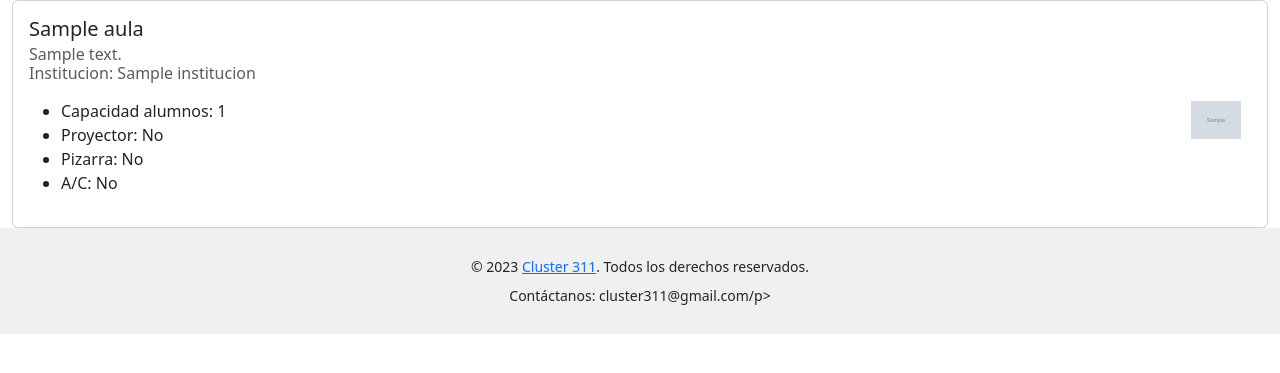
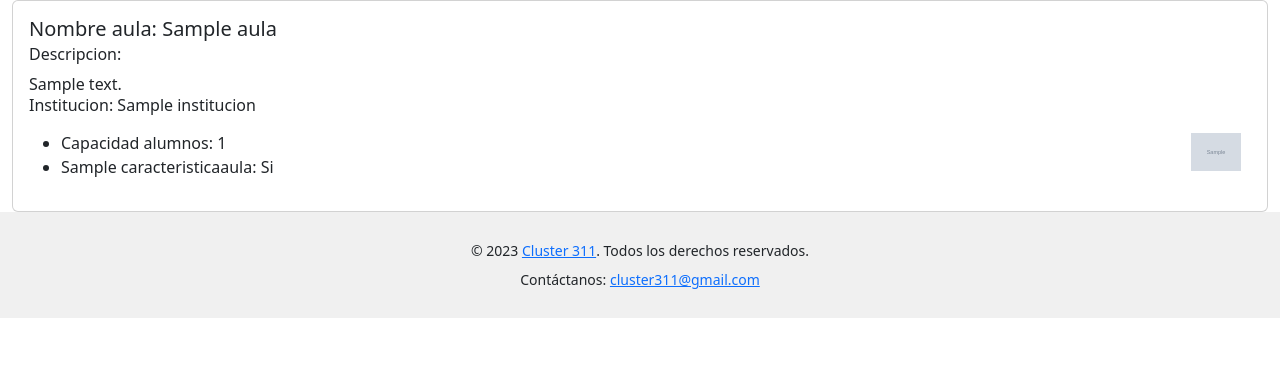
Before and after one commit to avdata99/clasdrom, a Django app: page /aulas/1/ in a window 1280 px wide. Shown: the part 56-429 px from the top of the page. Run offline with Django 4.2, Linux system fonts and the light colour scheme; tables that the repository leaves empty hold one stand-in row (values such as "Sample post"); grey boxes marked "Sample" are stand-in pictures.

Commit message:
formulario para agregar aulas

```diff
--- a/cdrom/aulas/templates/aulas/aula_detail.html
+++ b/cdrom/aulas/templates/aulas/aula_detail.html
@@ -2,7 +2,6 @@
 {% load static %}
 
 {% block site_headers %}
-<link href="{% static 'aulas/css/main.css' %}" rel="stylesheet">
 {% endblock %}
 
 {% block site_content %}
@@ -10,30 +9,31 @@
     <div class="card">
 
         <div class="card-body">
-        <h5 class="card-title">{{ aula.nombre }}</h5>
+        <h5 class="card-title">Nombre aula: {{ aula.nombre }}</h5>
         {% if aula.institucion or aula.descripcion %}
         <h6 class="card-subtitle mb-2 text-muted">
+            <h6>Descripcion:</h6>
             {% if aula.descripcion %}
             {{ aula.descripcion }}
             <br/>
             {% endif %}
-            {% if aula.institucion or aula.descripcion %}
-            Institucion: {{ aula.institucion.nombre }}
+            {% if aula.institucion %}
+            <h6>Institucion: {{ aula.institucion.nombre }}</6>
             {% endif %}
         </h6>
         {% endif %}
 
         <p class="card-text">
-            {% if aula.primera_foto %}
-            <img class='aula-img-list' src="{{ aula.primera_foto.foto.url }}" class="card-img-top" alt="Foto aula {{ aula.nombre }}">
-            {% endif %}
+            {% for foto in fotos %}
+                    <img class='aula-img-list' src="{{ foto.foto.url }}" class="card-img-top" alt="Foto aula {{ aula.nombre }}">
+            {% endfor %}
             <ul>
                 {% if aula.capacidad_alumnos %}
                 <li>Capacidad alumnos: {{ aula.capacidad_alumnos }}</li>
                 {% endif %}
-                <li>Proyector: {{ aula.proyector|yesno:"Si,No" }}</li>
-                <li>Pizarra: {{ aula.pizarra|yesno:"Si,No" }}</li>
-                <li>A/C: {{ aula.ac|yesno:"Si,No" }}</li>
+                {% for caracteristica in aula.caracteristicas.all %}
+                <li>{{ caracteristica.caracteristica.nombre }}: {{ caracteristica.disponible|yesno:"Si,No" }}</li>
+                {% endfor %}
             </ul>
         </p>
 
--- a/cdrom/aulas/templates/aulas/aula_form.html
+++ b/cdrom/aulas/templates/aulas/aula_form.html
@@ -8,7 +8,7 @@
 
 {% block site_content %}
     <h1>Agregar Aula</h1>
-    <form method="post" enctype="multipart/form-data">
+    <form method="post" action="" enctype="multipart/form-data">
         {% csrf_token %}
         {{ form.as_p }}
         <button type="submit">Guardar</button>
--- a/cdrom/aulas/views.py
+++ b/cdrom/aulas/views.py
@@ -1,5 +1,5 @@
 from django.views.generic import DetailView, ListView, CreateView
-from aulas.models import Aula
+from aulas.models import Aula, CaracteristicaEnAula
 from django.urls import reverse_lazy
 from aulas.form import AulaCreateForm
 
@@ -18,6 +18,8 @@ class AulaDetailView(DetailView):
     def get_context_data(self, **kwargs):
         context = super().get_context_data(**kwargs)
         context['site_brand'] = self.object.nombre
+        # Obtener las fotos asociadas al aula
+        context["fotos"] = self.object.fotos.all()
         return context
 
 
@@ -27,3 +29,15 @@ class AulaCreateView(CreateView):
     form_class = AulaCreateForm
     template_name = 'aulas/aula_form.html'
     success_url = reverse_lazy('aula_list')
+
+    def form_valid(self, form):
+        # Guardar el aula primero y obtener su instancia
+        aula = form.save()
+
+        # Asociar las características seleccionadas al aula
+        caracteristicas = form.cleaned_data.get('caracteristicas')
+        if caracteristicas is not None:
+            for caracteristica in caracteristicas:
+                CaracteristicaEnAula.objects.create(aula=aula, caracteristica=caracteristica)
+
+        return super().form_valid(form)
--- a/cdrom/cdrom/settings.py
+++ b/cdrom/cdrom/settings.py
@@ -10,6 +10,7 @@ For the full list of settings and their values, see
 https://docs.djangoproject.com/en/4.1/ref/settings/
 """
 
+import os
 from pathlib import Path
 
 # Build paths inside the project like this: BASE_DIR / 'subdir'.
@@ -129,7 +130,7 @@ STATIC_URL = "static/"
 STATIC_ROOT = "static/"
 
 MEDIA_URL = 'media/'
-MEDIA_ROOT = 'media/'
+MEDIA_ROOT = os.path.join(BASE_DIR, 'media')
 
 # Default primary key field type
 # https://docs.djangoproject.com/en/4.1/ref/settings/#default-auto-field
--- a/cdrom/core/templates/footer.html
+++ b/cdrom/core/templates/footer.html
@@ -3,5 +3,5 @@
 <footer class="footer">
   <!-- Contenido del footer -->
   <p>© {% now "Y" %} <a href="https://cluster311.com">Cluster 311</a>. Todos los derechos reservados.</p>
-  <p>Contáctanos: cluster311@gmail.com/p>
+  <p>Contáctanos: <a href="mailto:cluster311@gmail.com">cluster311@gmail.com</a></p>
 </footer>
--- a/cdrom/core/templates/menu_top.html
+++ b/cdrom/core/templates/menu_top.html
@@ -1,6 +1,6 @@
 <nav class="navbar navbar-expand-lg bg-body-tertiary">
     <div class="container-fluid">
-      <a class="navbar-brand" href="#">{{ site_brand }}</a>
+      <a class="navbar-brand" href="{% url 'base' %}">{{ site_brand }}</a>
       <button
           class="navbar-toggler"
           type="button"
```
Also changed, not shown: cdrom/aulas/form.py (+7 -9 lines), cdrom/aulas/test/test_aulacreateform.py (+48 -4 lines).
